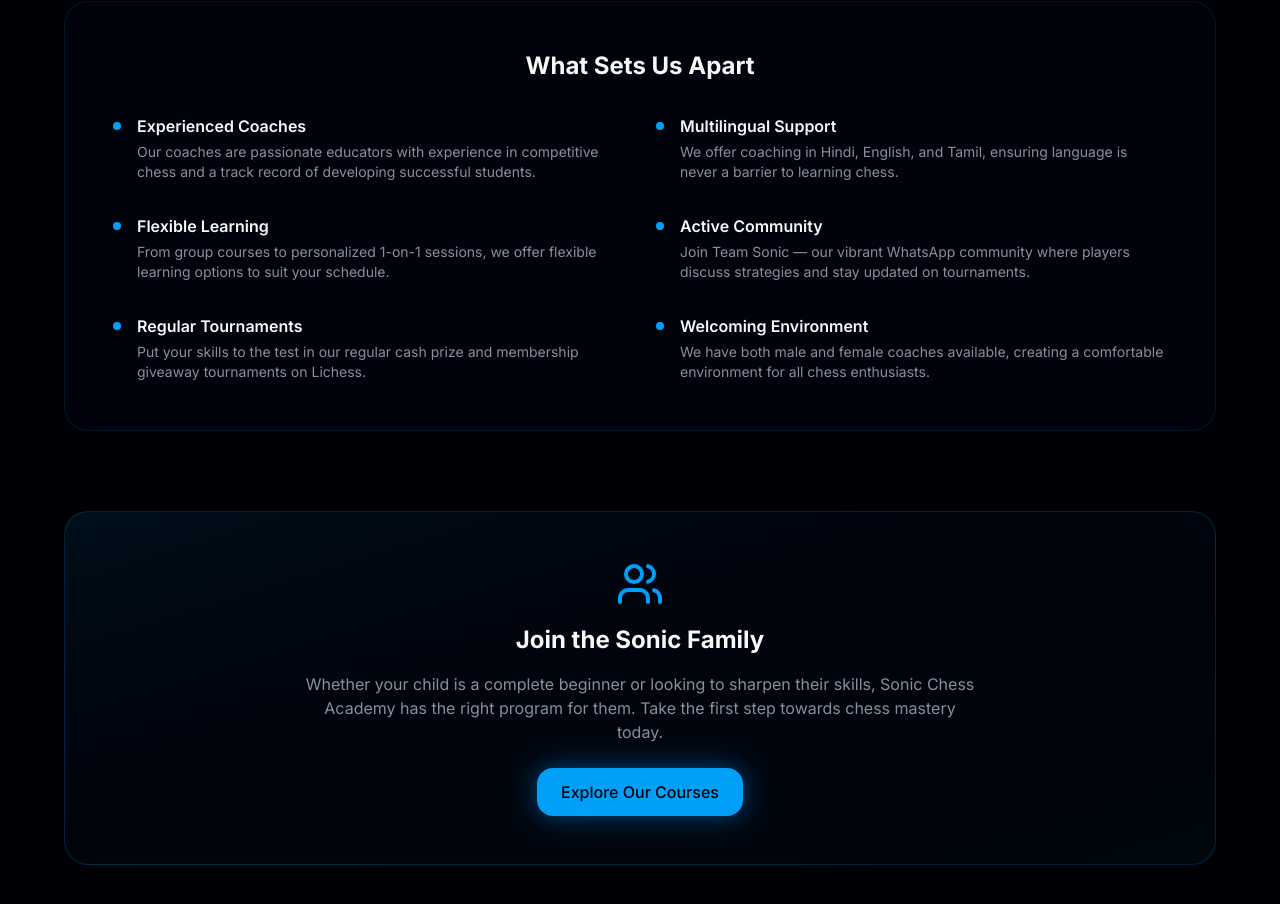
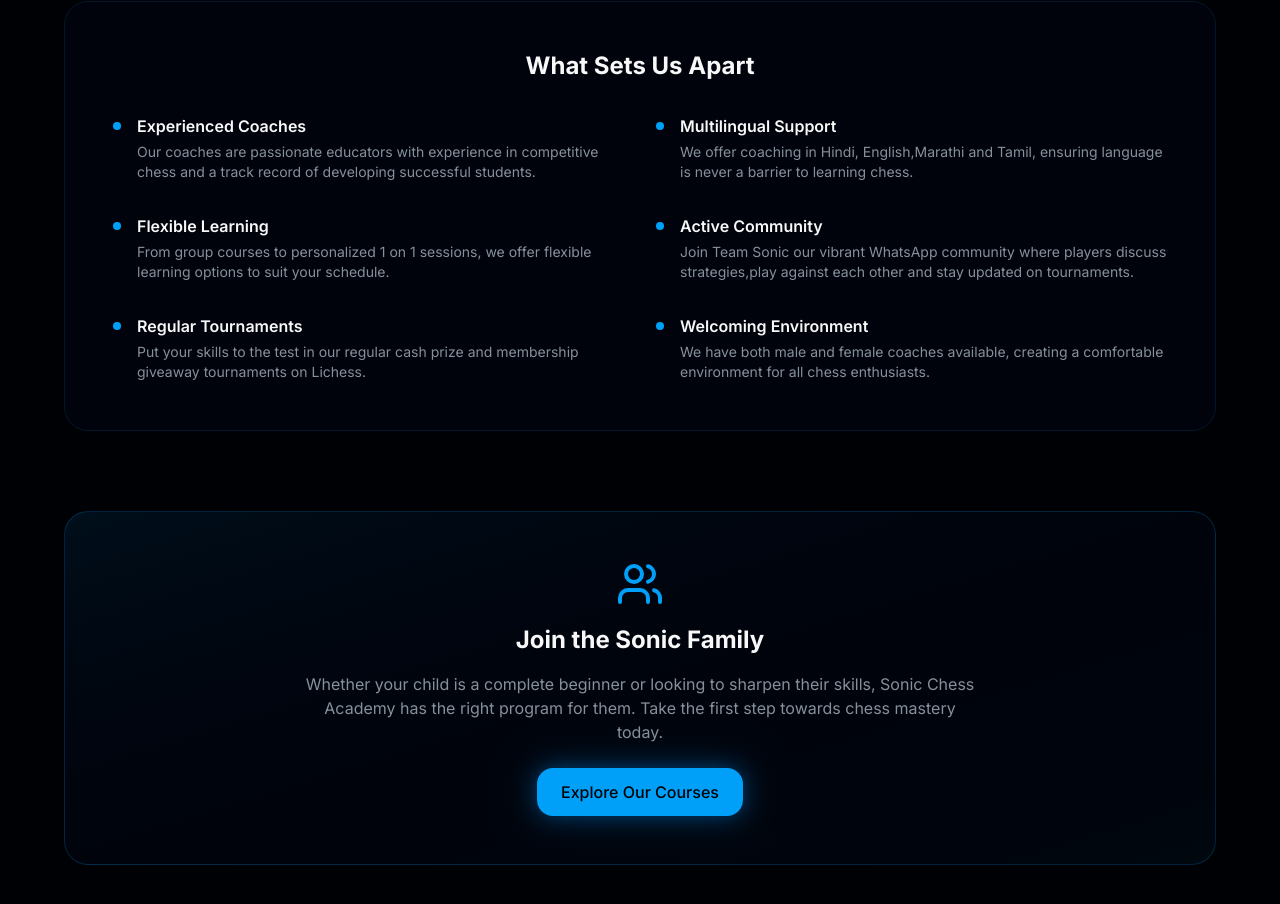
Before and after one commit to HarshitBihani/Sonic-Chess-Academy, a Next.js app: page /about in a window 1280 px wide. Shown: the part 1225-2129 px from the top of the page. Built offline with nearby package versions, Linux system fonts and the light colour scheme.

Commit message:
Update page.tsx

```diff
--- a/app/about/page.tsx
+++ b/app/about/page.tsx
@@ -36,15 +36,15 @@ const features = [
   },
   {
     title: "Multilingual Support",
-    description: "We offer coaching in Hindi, English, and Tamil, ensuring language is never a barrier to learning chess."
+    description: "We offer coaching in Hindi, English,Marathi and Tamil, ensuring language is never a barrier to learning chess."
   },
   {
     title: "Flexible Learning",
-    description: "From group courses to personalized 1-on-1 sessions, we offer flexible learning options to suit your schedule."
+    description: "From group courses to personalized 1 on 1 sessions, we offer flexible learning options to suit your schedule."
   },
   {
     title: "Active Community",
-    description: "Join Team Sonic — our vibrant WhatsApp community where players discuss strategies and stay updated on tournaments."
+    description: "Join Team Sonic our vibrant WhatsApp community where players discuss strategies,play against each other and stay updated on tournaments."
   },
   {
     title: "Regular Tournaments",
```
